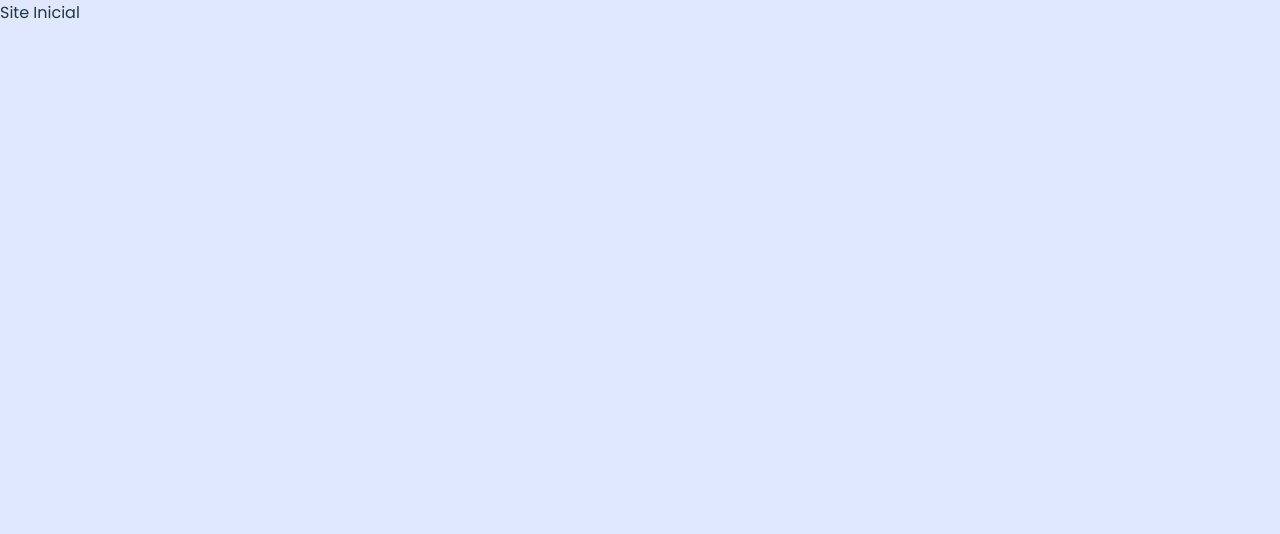
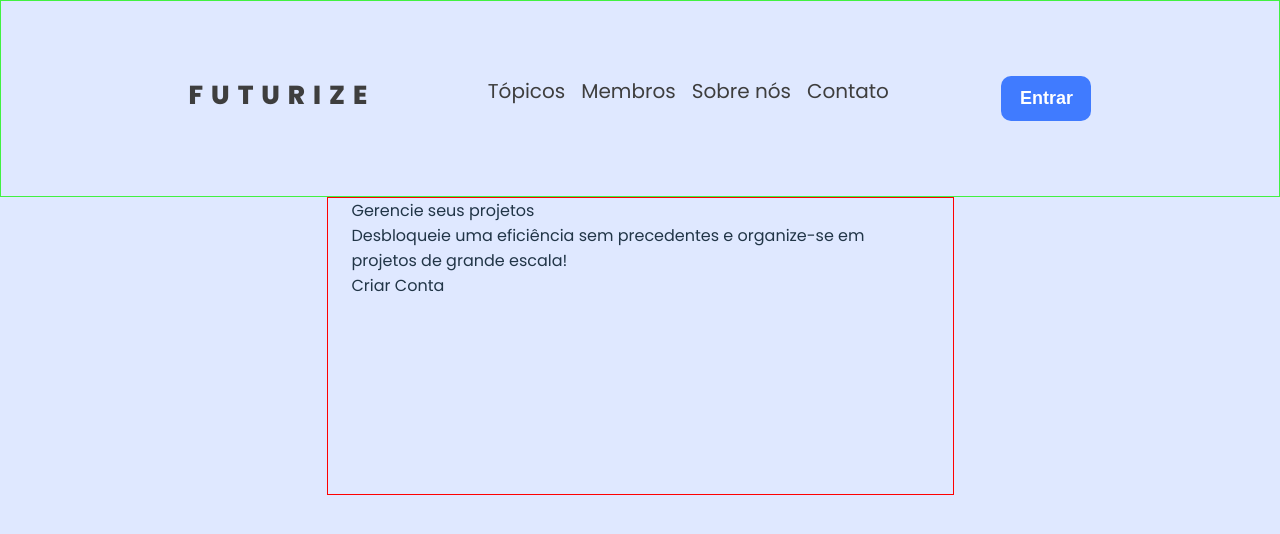
Before and after one commit to vitoriaGoncalves08/Futurize, a React (Vite) app in the folder futurize-frontend/: page / in a window 1280 px wide. Shown: the top 534 px of the page. Built offline with nearby package versions, Linux system fonts and the light colour scheme.

Commit message:
arrumando margi

```diff
--- a/futurize-frontend/src/pages/site-inicial.jsx
+++ b/futurize-frontend/src/pages/site-inicial.jsx
@@ -1,8 +1,13 @@
+import NavBar from '../components/NavBar/NavBar';
+import HeroContent from '../components/HeroContent/HeroContent';
 
-export default function SiteInicial() {
-    return (
-      <>
-       Site Inicial
-      </>
-    )
-  }
+function SiteInicial() {
+  return (
+    <div className="SiteInicial">
+      <NavBar/>
+      <HeroContent/>
+    </div>
+  );
+}
+
+export default SiteInicial;
```
